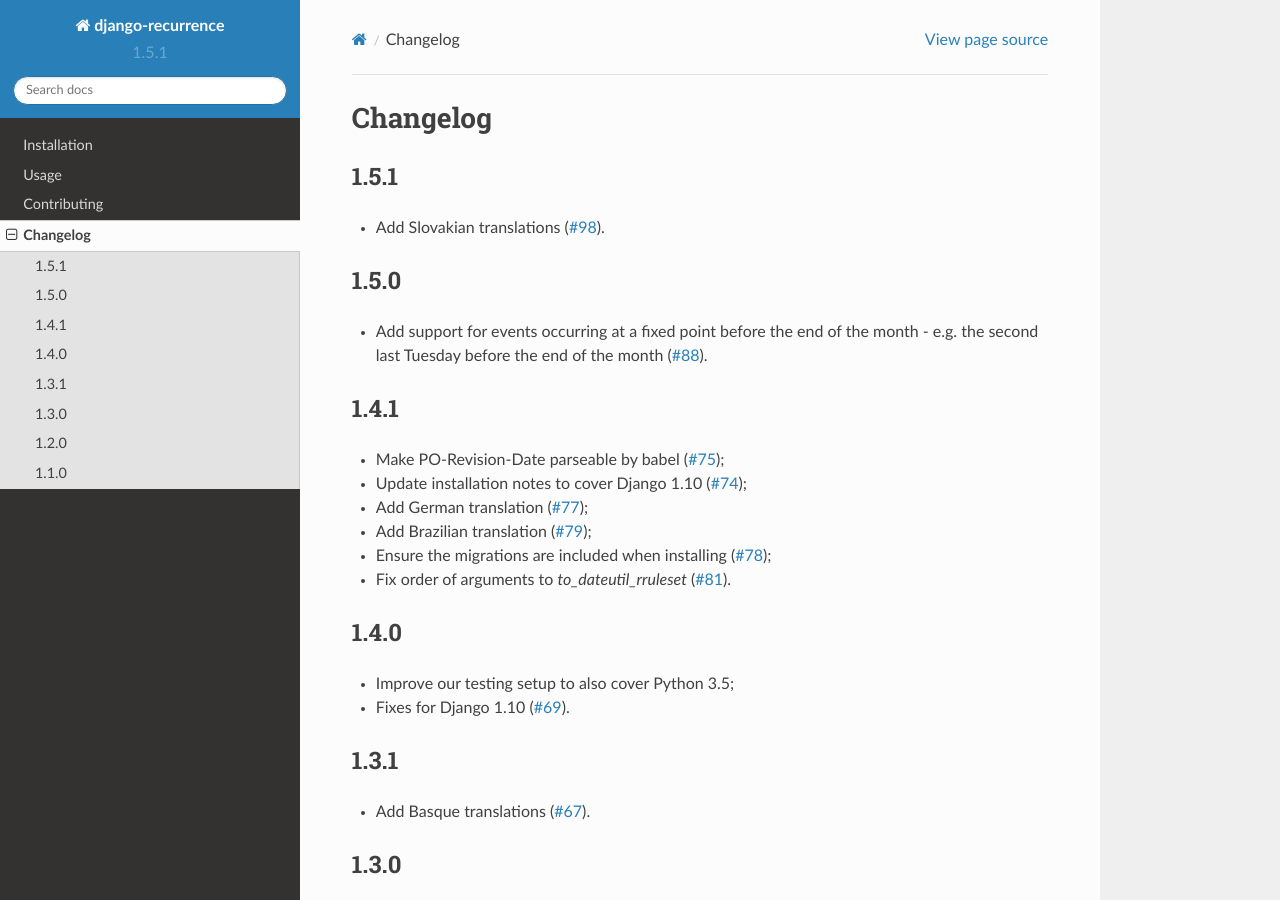
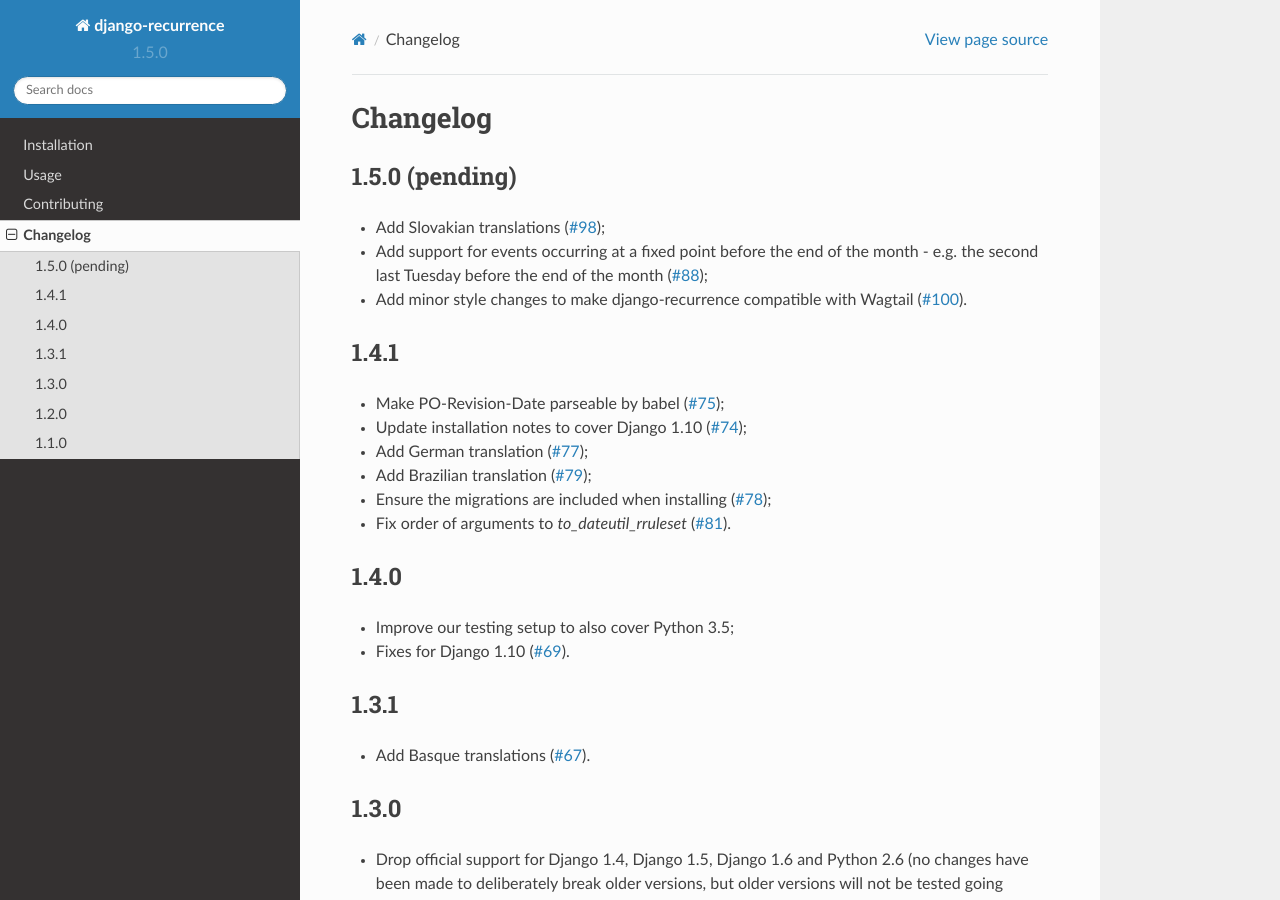
Before and after one commit to jazzband/django-recurrence, a Sphinx documentation site: the page built from docs/changelog.rst, in a window 1280 px wide and 900 px high. Built offline with Sphinx 7.4.7 and the Read the Docs theme 2.0.0, drawn with Linux system fonts in a browser that asks for light colours.

Commit message:
Update docs/version to reflect next released version
I thought we'd released django-recurrence 1.5.0, but we
haven't, so we should just bundle up everything that's
happened since 1.4.1 as 1.5.0.

```diff
--- a/docs/changelog.rst
+++ b/docs/changelog.rst
@@ -1,17 +1,15 @@
 Changelog
 =========
 
-1.5.1
------
+1.5.0 (pending)
+---------------
 
-* Add Slovakian translations (:issue:`98`).
-
-1.5.0
------
-
+* Add Slovakian translations (:issue:`98`);
 * Add support for events occurring at a fixed point before the
   end of the month - e.g. the second last Tuesday before the end of
-  the month (:issue:`88`).
+  the month (:issue:`88`);
+* Add minor style changes to make django-recurrence compatible with
+  Wagtail (:issue:`100`).
 
 1.4.1
 -----
--- a/docs/conf.py
+++ b/docs/conf.py
@@ -60,9 +60,9 @@ copyright = u'2014, django-recurrence developers'
 # built documents.
 #
 # The short X.Y version.
-version = '1.5.1'
+version = '1.5.0'
 # The full version, including alpha/beta/rc tags.
-release = '1.5.1'
+release = '1.5.0'
 
 # The language for content autogenerated by Sphinx. Refer to documentation
 # for a list of supported languages.
--- a/setup.py
+++ b/setup.py
@@ -43,7 +43,7 @@ else:
 
 setup(
     name='django-recurrence',
-    version='1.5.1',
+    version='1.5.0',
     license='BSD',
 
     description='Django utility wrapping dateutil.rrule',
```
